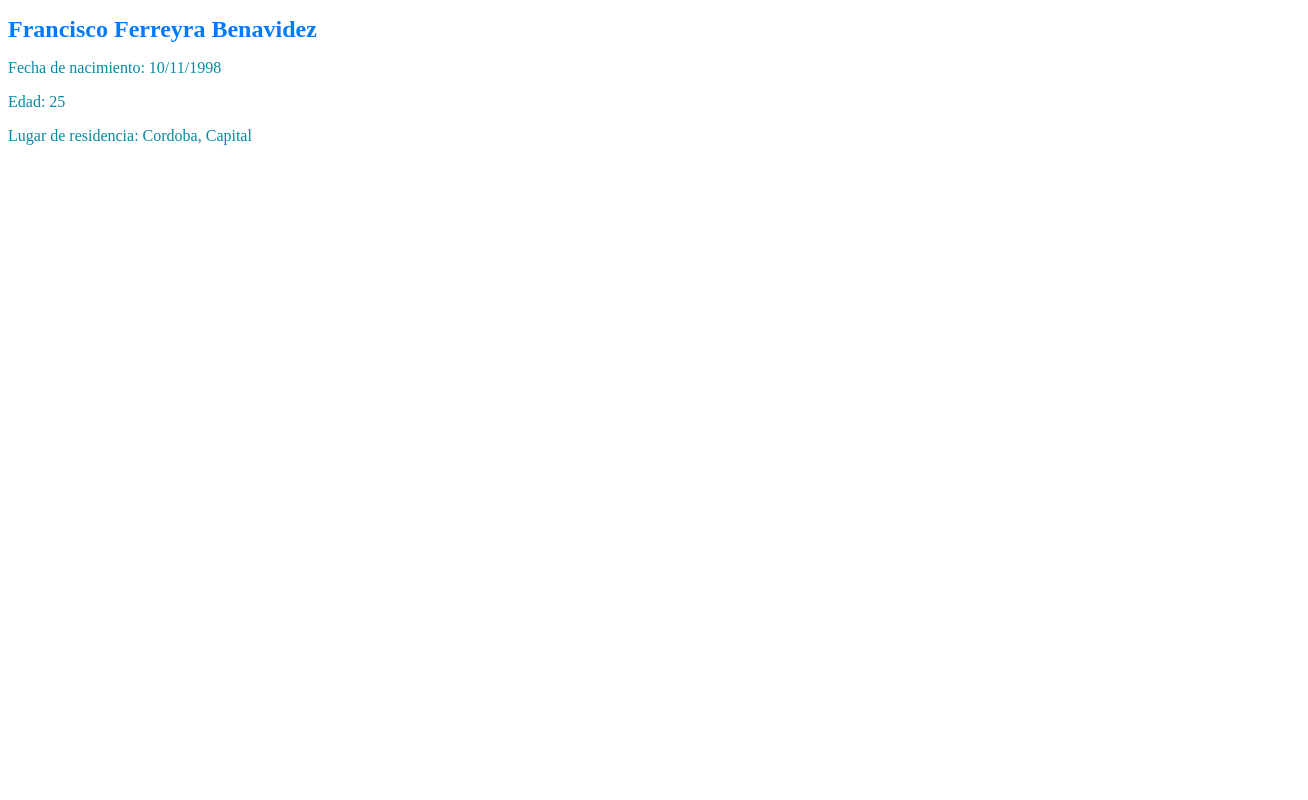
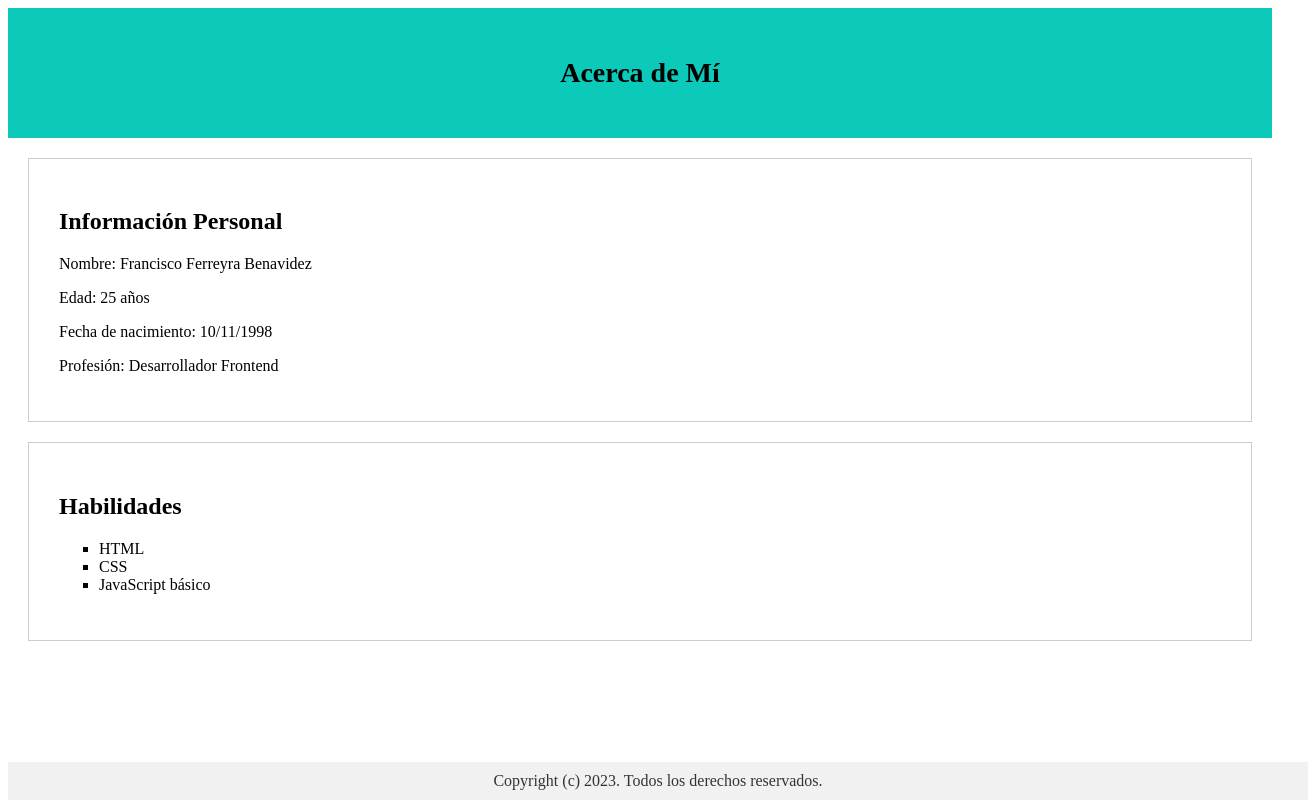
Before and after one commit to FranFerreyra98/Curso-FrontEnd-con-React, a plain HTML site: page index.html in a window 1280 px wide. Shown: the whole page, 1308 px wide, since content can reach past the window. Drawn offline with Linux system fonts and the light colour scheme.

Commit message:
Ejercicios Clase N°2

```diff
--- a/index.html
+++ b/index.html
@@ -3,13 +3,35 @@
 <head>
     <meta charset="UTF-8">
     <meta name="viewport" content="width=device-width, initial-scale=1.0">
-    <title>Document</title>
+    <title>Acerca de mi</title>
     <link rel="stylesheet" type="text/css" href="styles.css">
 </head>
 <body>
-    <h1>Francisco Ferreyra Benavidez</h1>
-    <p>Fecha de nacimiento: 10/11/1998</p>
-    <p>Edad: 25</p>
-    <p>Lugar de residencia: Cordoba, Capital</p>
+    <header>
+        <h1>Acerca de Mí</h1>
+    </header>
+
+    <section>
+        <div id="info-personal">
+            <h2>Información Personal</h2>
+            <p>Nombre: Francisco Ferreyra Benavidez</p>
+            <p>Edad: 25 años</p>
+            <p>Fecha de nacimiento: 10/11/1998</p>
+            <p>Profesión: Desarrollador Frontend</p>
+        </div>
+
+        <div id="habilidades">
+            <h2>Habilidades</h2>
+            <ul>
+            <li>HTML</li>
+            <li>CSS</li>
+            <li>JavaScript básico</li>
+            </ul>
+        </div>
+    </section>
+
+    <footer>
+        Copyright (c) 2023. Todos los derechos reservados.
+    </footer>
 </body>
 </html>
--- a/styles.css
+++ b/styles.css
@@ -1,9 +1,69 @@
-h1 {
-color: #007bff;
-font-size: 24px;
+/* Estilos para el header */
+header {
+    background-color: rgb(12, 202, 186);
+    padding: 15px;
+    text-align: center;
+}
+/* Estilos para las subsecciones */
+#info-personal, #habilidades {
+    margin: 20px;
+    padding: 20px;
+    border: 1px solid #ccc;
+}
+/* Estilos para los títulos de subsecciones */
+#info-personal h2, #habilidades h2 {
+    font-size: 24px;
+}
+/* Estilos para la lista de habilidades */
+#habilidades ul {
+    list-style-type: square;
+}
+/* Estilos para el footer */
+footer {
+    background-color: #f1f1f1;
+    color: #333;
+    text-align: center;
+    padding: 10px;
+    position: absolute;
+    bottom: 0;
+    width: 100%;
 }
 
-p {
-color: #0789a0;
-font-size: 16px;
+/* Estilos para pantallas pequeñas (móviles) */
+@media only screen and (max-width: 600px) {
+    /* Podemos ajustar el padding del encabezado y las subsecciones */
+    header, #info-personal, #habilidades {
+        padding: 10px;
+    }
+    /* Y también cambiar el tamaño de la fuente del título */
+    h1, h2 {
+    font-size: 18px;
+    }
 }
+
+/* Estilos para pantallas medianas (tabletas) */
+@media only screen and (min-width: 601px) and (max-width: 1024px) {
+    /* Aquí podríamos mantener el padding del encabezado y las
+    subsecciones igual */
+    header, #info-personal, #habilidades {
+    padding: 20px;
+    }
+    /* Pero quizás queremos que los títulos sean un poco más grandes que
+    en móviles pero menores que en desktop */
+    h1, h2 {
+    font-size: 22px;
+    }
+}
+
+/* Estilos para pantallas grandes (desktops) */
+@media only screen and (min-width: 1025px) {
+    /* Aquí podríamos aumentar el padding del encabezado y las
+    subsecciones */
+    header, #info-personal, #habilidades {
+    padding: 30px;
+    }
+    /* Y hacer que los títulos sean más grandes */
+    h1, h2 {
+    font-size: 28px;
+    }
+}
```
